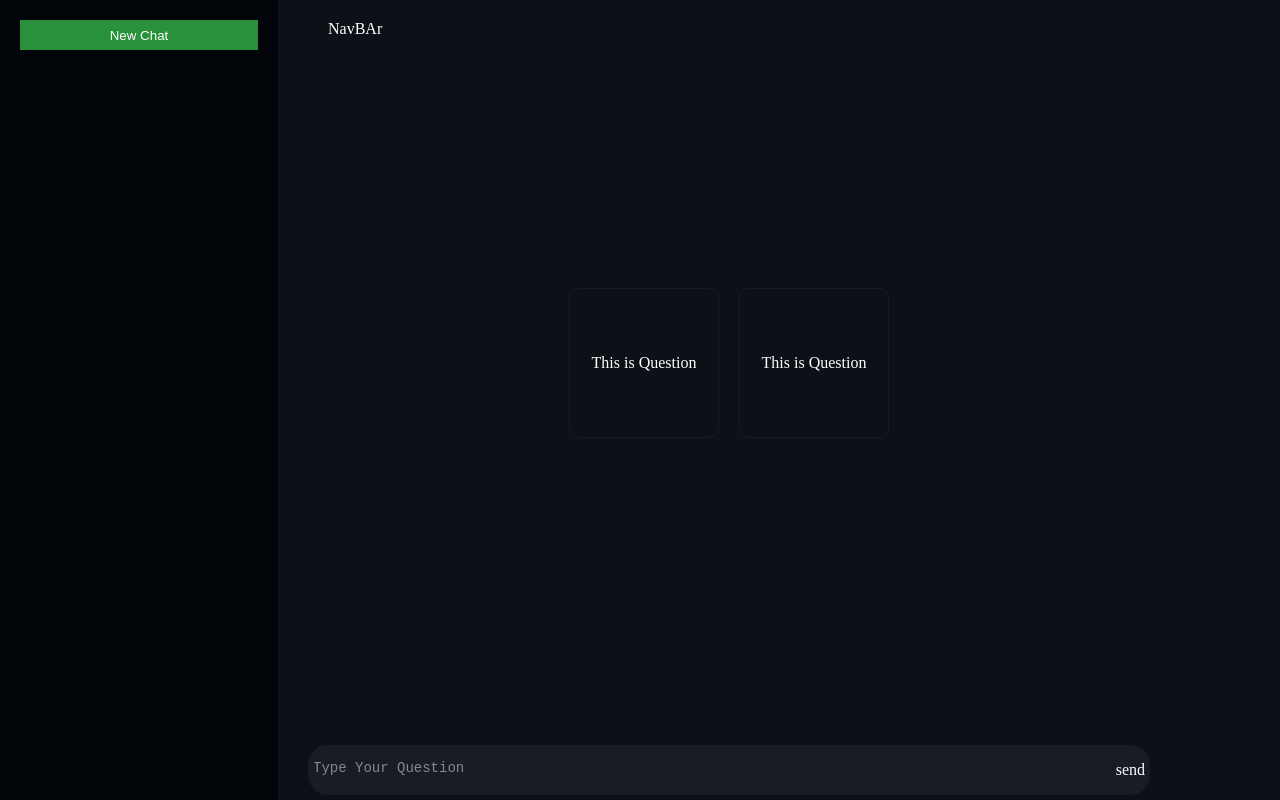
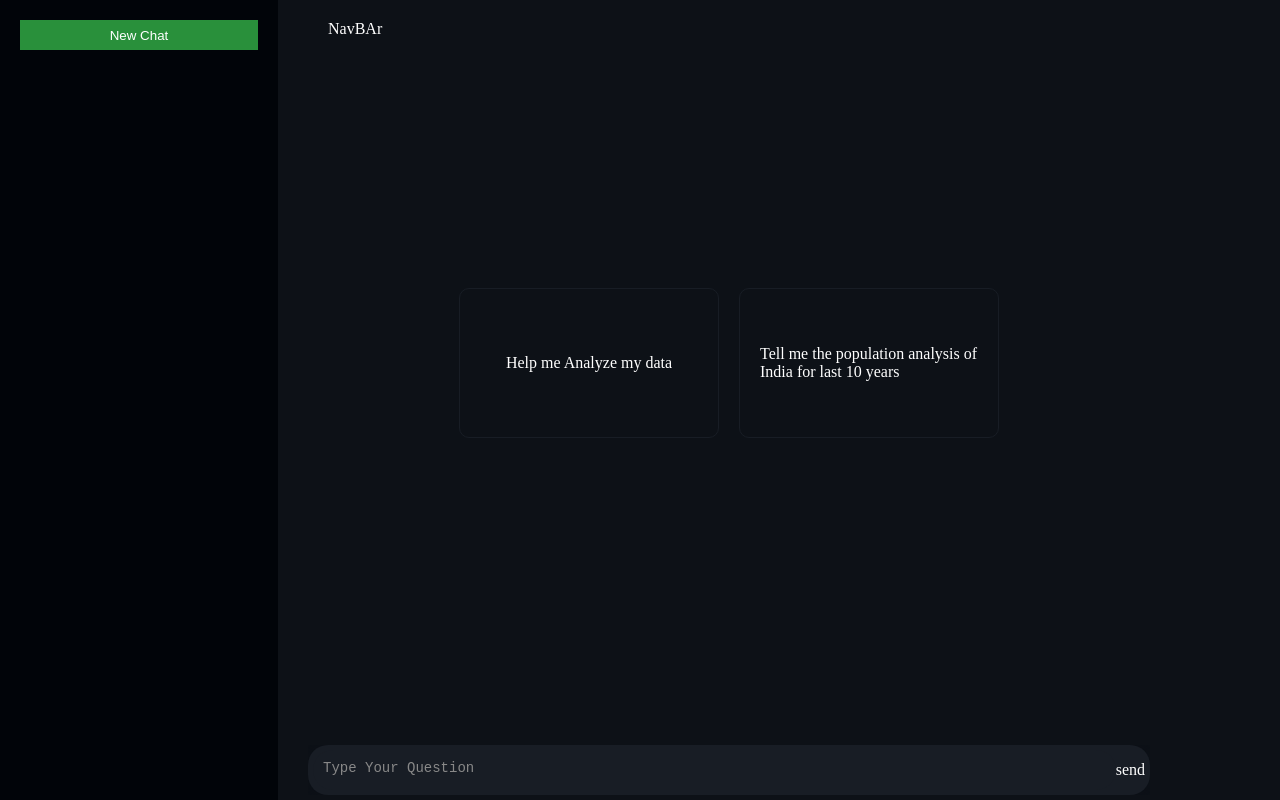
Before and after one commit to Waro0N/GENai-POC, a React app in the folder frontend/app/: page / in a window 1280 px wide. Built offline with nearby package versions, Linux system fonts and the light colour scheme; the HTML template or start-up script is replaced by a standard one.

Commit message:
NavBar Component | design changes

```diff
--- a/frontend/app/src/components/SideBAr/sideBAr.module.css
+++ b/frontend/app/src/components/SideBAr/sideBAr.module.css
@@ -6,6 +6,8 @@
   width: 278px;
   position: absolute;
   background-color: #010409;
+  gap: 10px;
+  overflow-y: auto;
 }
 
 .newChatButton {
--- a/frontend/app/src/components/answers/answer.module.css
+++ b/frontend/app/src/components/answers/answer.module.css
@@ -9,6 +9,18 @@
   padding: 20px;
 }
 
+.errorContainer {
+  display: flex;
+  background-color: #010409;
+  align-items: center;
+  max-width: 700px;
+  gap: 10px;
+  /* height: 50px; */
+  max-height: 700px;
+  /* margin-left: auto; */
+  padding: 20px;
+}
+
 .answerText {
   word-wrap: break-word;
   word-break: break-all;
--- /dev/null
+++ b/frontend/app/src/components/answers/answerLoading.tsx
@@ -0,0 +1,17 @@
+import styles from "./answer.module.css";
+
+interface AnswerLoadingProps {
+  lodingMessage: string;
+}
+
+const AnswerLoading: React.FC<AnswerLoadingProps> = ({ lodingMessage }) => {
+  return (
+    <>
+      <div className={styles.answerContainer}>
+        <p className={styles.answerText}>{lodingMessage}</p>
+      </div>
+    </>
+  );
+};
+
+export default AnswerLoading;
--- /dev/null
+++ b/frontend/app/src/components/answers/error.tsx
@@ -0,0 +1,20 @@
+import styles from "./answer.module.css";
+
+interface ErrorProps {
+  error: string;
+}
+
+const Error: React.FC<ErrorProps> = ({ error }) => {
+  return (
+    <>
+      <div className={styles.errorContainer}>
+        <p className={styles.answerText}>{error}</p>
+        <span className="material-symbols-outlined">
+          sentiment_very_dissatisfied
+        </span>
+      </div>
+    </>
+  );
+};
+
+export default Error;
--- a/frontend/app/src/components/exampleCards.tsx/exampleCard.module.css
+++ b/frontend/app/src/components/exampleCards.tsx/exampleCard.module.css
@@ -4,7 +4,8 @@
   align-items: center;
   border: 1px solid #181d25;
   border-radius: 10px;
-  width: 150px;
+  width: 260px;
+  padding: 20px;
   height: 150px;
 }
 
--- a/frontend/app/src/components/exampleCards.tsx/exampleQuestions.tsx
+++ b/frontend/app/src/components/exampleCards.tsx/exampleQuestions.tsx
@@ -10,12 +10,12 @@ const ExampleQuestion: React.FC<ExampleQuestionProps> = ({
 }) => {
   const questions = [
     {
-      key: "This is Question",
-      value: "This is Question",
+      key: "Help me Analyze my data",
+      value: "Help me Analyze my data",
     },
     {
-      key: "This is Question",
-      value: "This is Question",
+      key: "Tell me the population analysis of India for last 10 years",
+      value: "Tell me the population analysis of India for last 10 years",
     },
   ];
 
@@ -23,7 +23,7 @@ const ExampleQuestion: React.FC<ExampleQuestionProps> = ({
     <>
       <div className={styles.cardContainer}>
         {questions.map((value, index) => (
-          <div onClick={() => handleCardQuestions(value.value)}>
+          <div key={index} onClick={() => handleCardQuestions(value.value)}>
             <ExampleCard question={value.value} />
           </div>
         ))}
--- a/frontend/app/src/components/userInput/userInput.module.css
+++ b/frontend/app/src/components/userInput/userInput.module.css
@@ -17,6 +17,7 @@
   resize: none;
   box-sizing: border-box;
   padding-top: 10px;
+  padding-left: 10px;
   border-radius: 20px;
 }
 
--- a/frontend/app/src/pages/chats/chat.tsx
+++ b/frontend/app/src/pages/chats/chat.tsx
@@ -8,6 +8,8 @@ import { useRef, useState } from "react";
 import NavBar from "../../components/navBar/navBar";
 import ExampleQuestion from "../../components/exampleCards.tsx/exampleQuestions";
 import SideBar from "../../components/SideBAr/sideBar";
+import Error from "../../components/answers/error";
+import AnswerLoading from "../../components/answers/answerLoading";
 
 interface Answers {
   question: string;
@@ -18,6 +20,7 @@ const Chat = () => {
   const [ansStream, setAnswerStream] = useState<Answers[]>([]);
   const ref = useRef("");
   const [loading, setLoading] = useState(false);
+  const [error, setError] = useState("");
 
   const handleSend = (question: string) => {
     // calling of ai services
@@ -40,6 +43,10 @@ const Chat = () => {
           };
           setAnswerStream((prevAnswers) => [...prevAnswers, newAnswer]);
           setLoading(false);
+        })
+        .catch((e) => {
+          setLoading(false);
+          setError(e.message);
         });
     }
   };
@@ -76,7 +83,21 @@ const Chat = () => {
               <ExampleQuestion handleCardQuestions={handleSend} />
             </div>
           ) : loading ? (
-            <UserQuestion question={ref.current} />
+            <div className={styles.loading}>
+              <UserQuestion question={ref.current} />
+              <div className={styles.answerContainer}>
+                <AnswerLoading lodingMessage="Processing..." />
+              </div>
+            </div>
+          ) : error ? (
+            <>
+              <div className={styles.errorContainer}>
+                <UserQuestion question={ref.current} />
+                <div className={styles.answerContainer}>
+                  <Error error={error} />
+                </div>
+              </div>
+            </>
           ) : (
             ""
           )}
--- a/frontend/app/src/pages/chats/chats.module.css
+++ b/frontend/app/src/pages/chats/chats.module.css
@@ -32,6 +32,14 @@
   flex-grow: 1;
 }
 
+.loading {
+  margin-top: 100px;
+}
+
+.errorContainer {
+  margin-top: 100px;
+}
+
 .cardItem {
   display: flex;
   justify-content: center;
```
Also changed, not shown: 1 other file (tests, documents, lock files or other folders).
